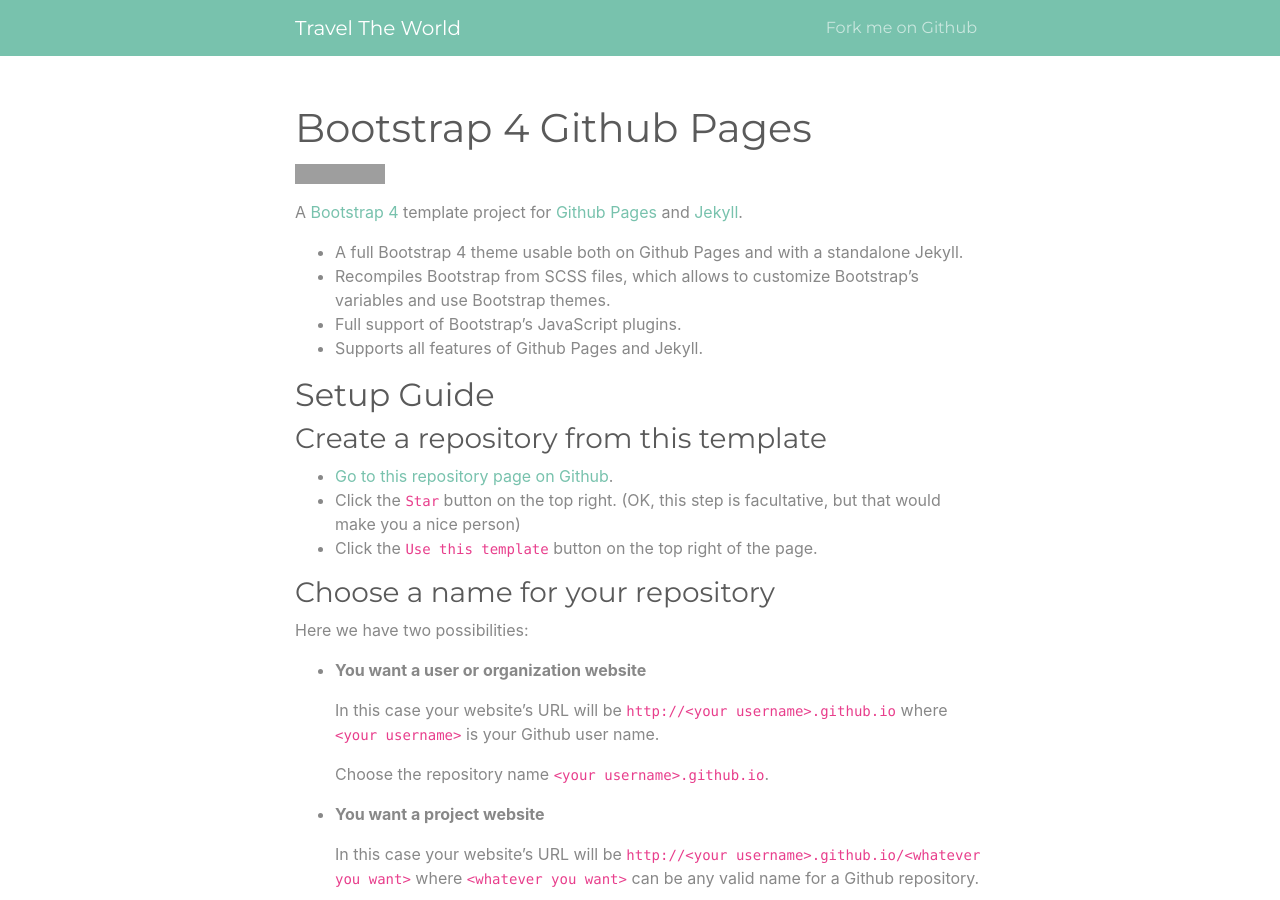
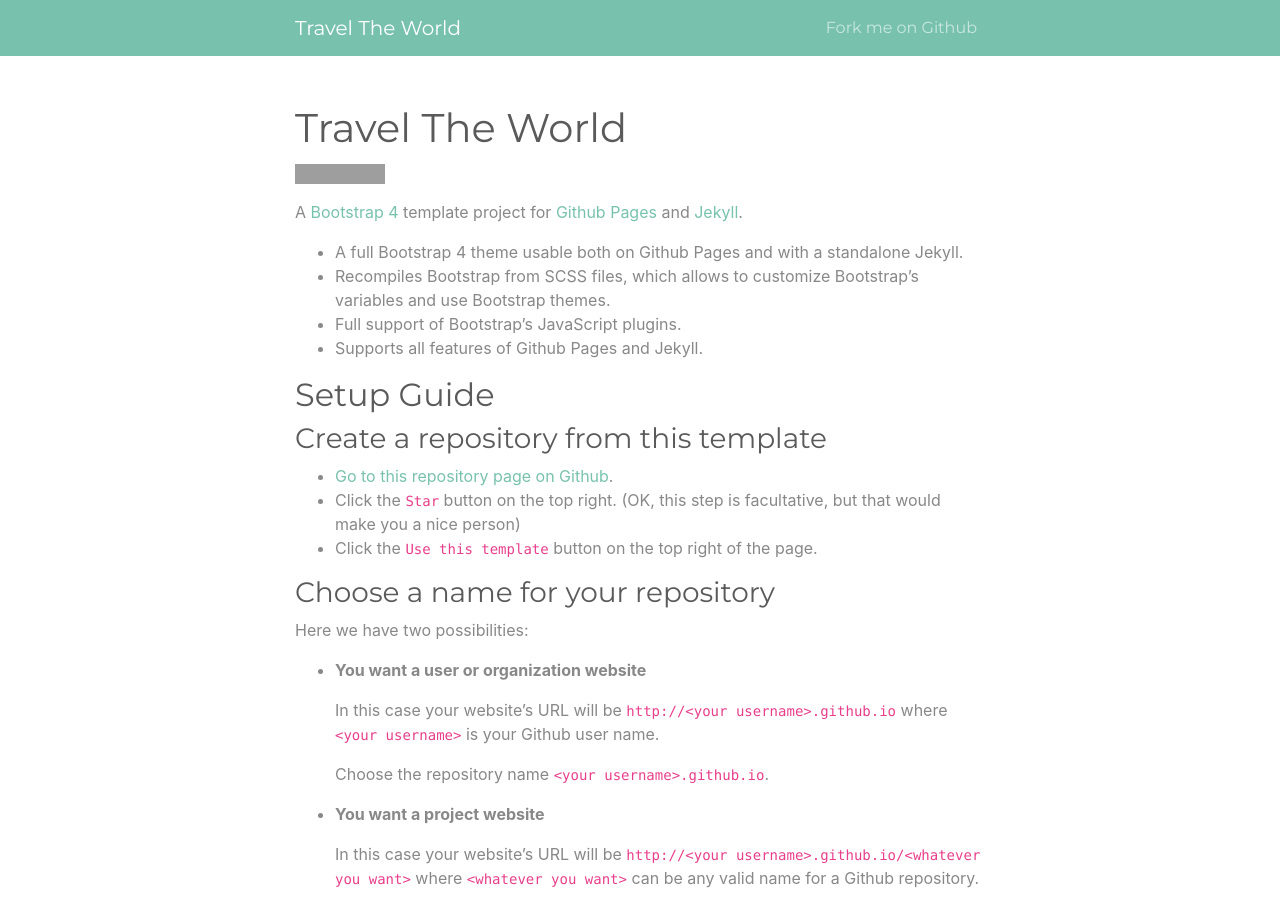
Before and after one commit to meilynbear/travel, a Jekyll site: the page built from index.md, in a window 1280 px wide and 900 px high. Built offline with Jekyll 4.4.1, drawn with Linux system fonts in a browser that asks for light colours; grey boxes are pictures that could not be loaded.

Commit message:
Update index.md

```diff
--- a/index.md
+++ b/index.md
@@ -1,6 +1,6 @@
 ---
 layout: page
-title: Bootstrap 4 Github Pages
+title: Travel The World
 ---
 
 [![GitHub Repo stars](https://img.shields.io/github/stars/nicolas-van/bootstrap-4-github-pages?style=social)](https://github.com/nicolas-van/bootstrap-4-github-pages)
```
